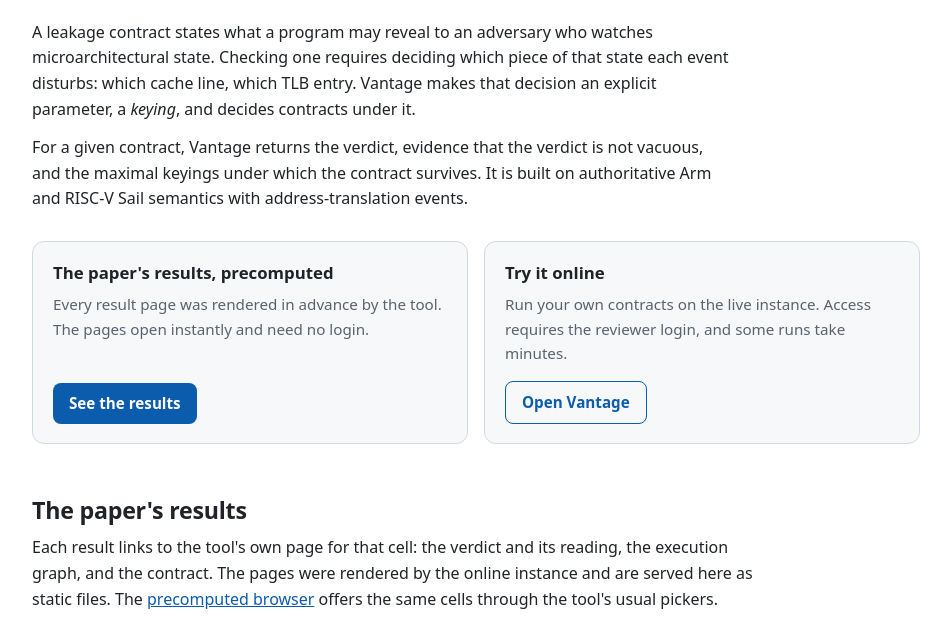
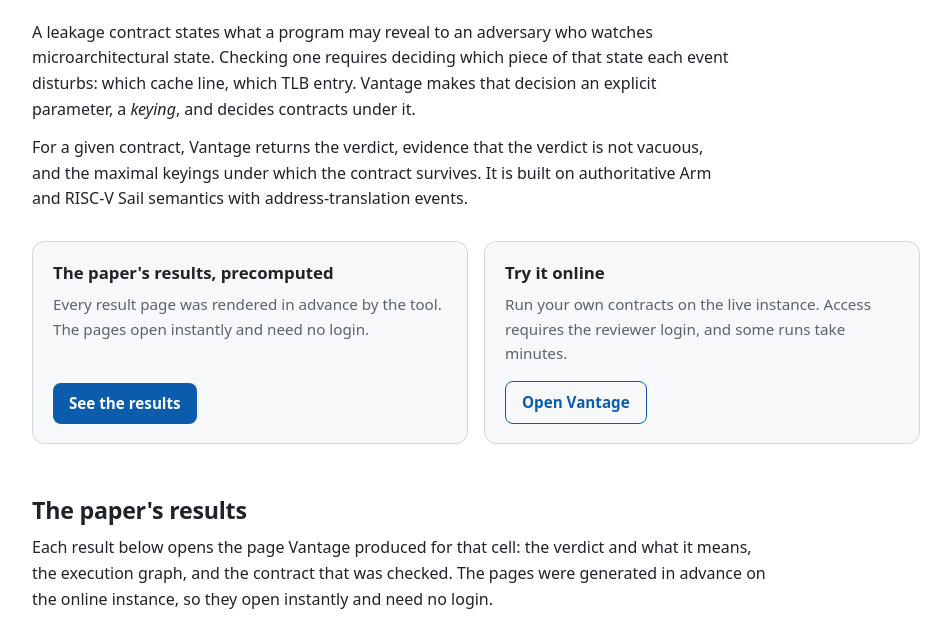
Before and after one commit to Anonymcoderr/vantage, a plain HTML site: page index.html in a window 1280 px wide. Shown: the part 162-786 px from the top of the page, without its empty margins (164-1115 px from the left). Drawn offline with Linux system fonts and the light colour scheme.

Commit message:
Simplify the results introduction

```diff
--- a/index.html
+++ b/index.html
@@ -108,10 +108,9 @@
   </div>
 
   <h2 class="section" id="results">The paper's results</h2>
-  <p class="intro">Each result links to the tool's own page for that cell: the verdict and its
-  reading, the execution graph, and the contract. The pages were rendered by the online instance
-  and are served here as static files. The <a href="results/">precomputed browser</a> offers the
-  same cells through the tool's usual pickers.</p>
+  <p class="intro">Each result below opens the page Vantage produced for that cell: the verdict and
+  what it means, the execution graph, and the contract that was checked. The pages were generated
+  in advance on the online instance, so they open instantly and need no login.</p>
   <div class="legend">
     <span><span class="badge ok">contained</span> no execution has the queried path</span>
     <span><span class="badge bad">not contained</span> some execution has it</span>
```
